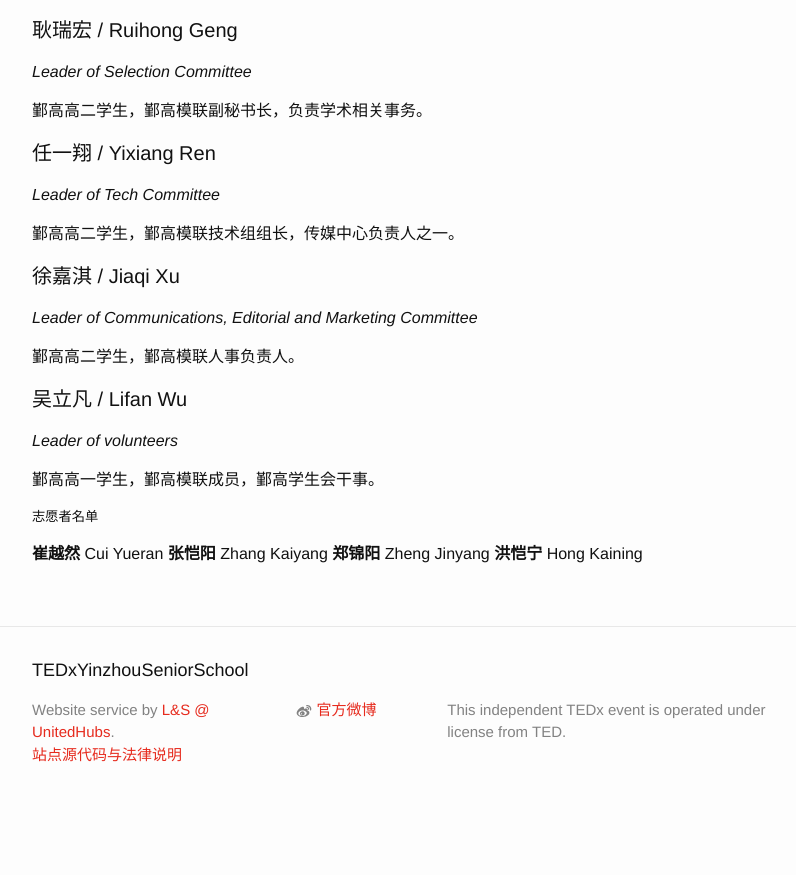
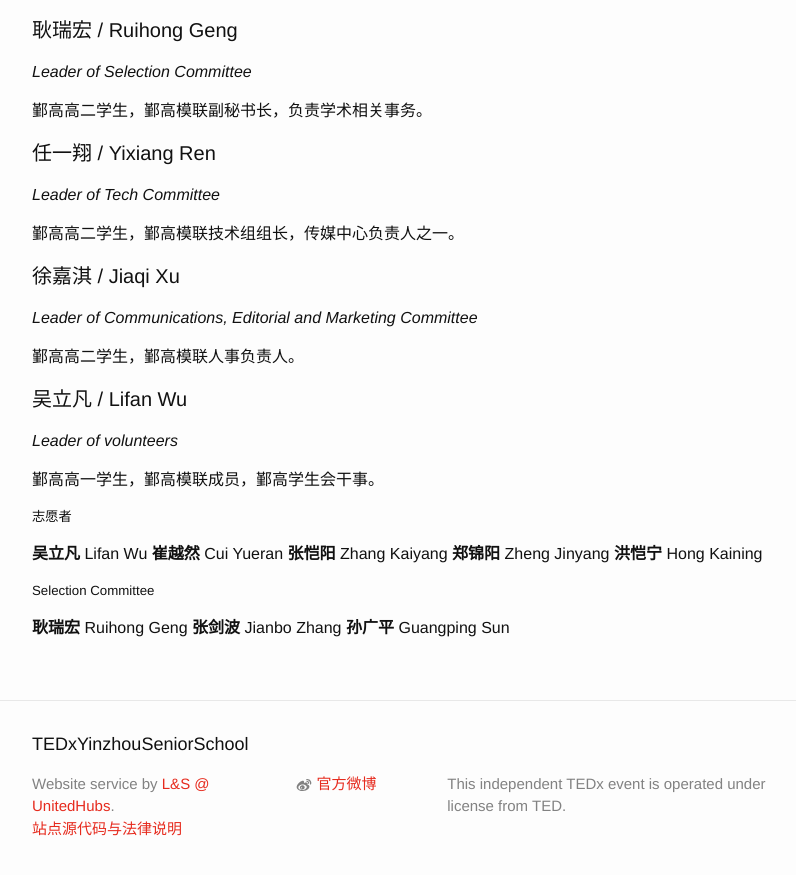
Before and after one commit to donglj314/tedx.nbyg.net, a Jekyll site: the page built from committee.md, in a window 1280 px wide and 900 px high, scrolled down 641 px. Shown: the top 875 px of the window, without its empty margins (238-1034 px from the left). Built offline with Jekyll 4.4.1, drawn with Linux system fonts in a browser that asks for light colours; before the commit the page ends 1467 px from its top, so only the background shows below that.

Commit message:
Update committee.md

```diff
--- a/committee.md
+++ b/committee.md
@@ -44,5 +44,8 @@ permalink: /committee/
 
 鄞高高一学生，鄞高模联成员，鄞高学生会干事。
 
-##### 志愿者名单
-**崔越然** Cui Yueran **张恺阳** Zhang Kaiyang **郑锦阳** Zheng Jinyang **洪恺宁** Hong Kaining
+##### 志愿者
+**吴立凡** Lifan Wu **崔越然** Cui Yueran **张恺阳** Zhang Kaiyang **郑锦阳** Zheng Jinyang **洪恺宁** Hong Kaining
+
+##### Selection Committee
+**耿瑞宏** Ruihong Geng **张剑波** Jianbo Zhang **孙广平** Guangping Sun
```
